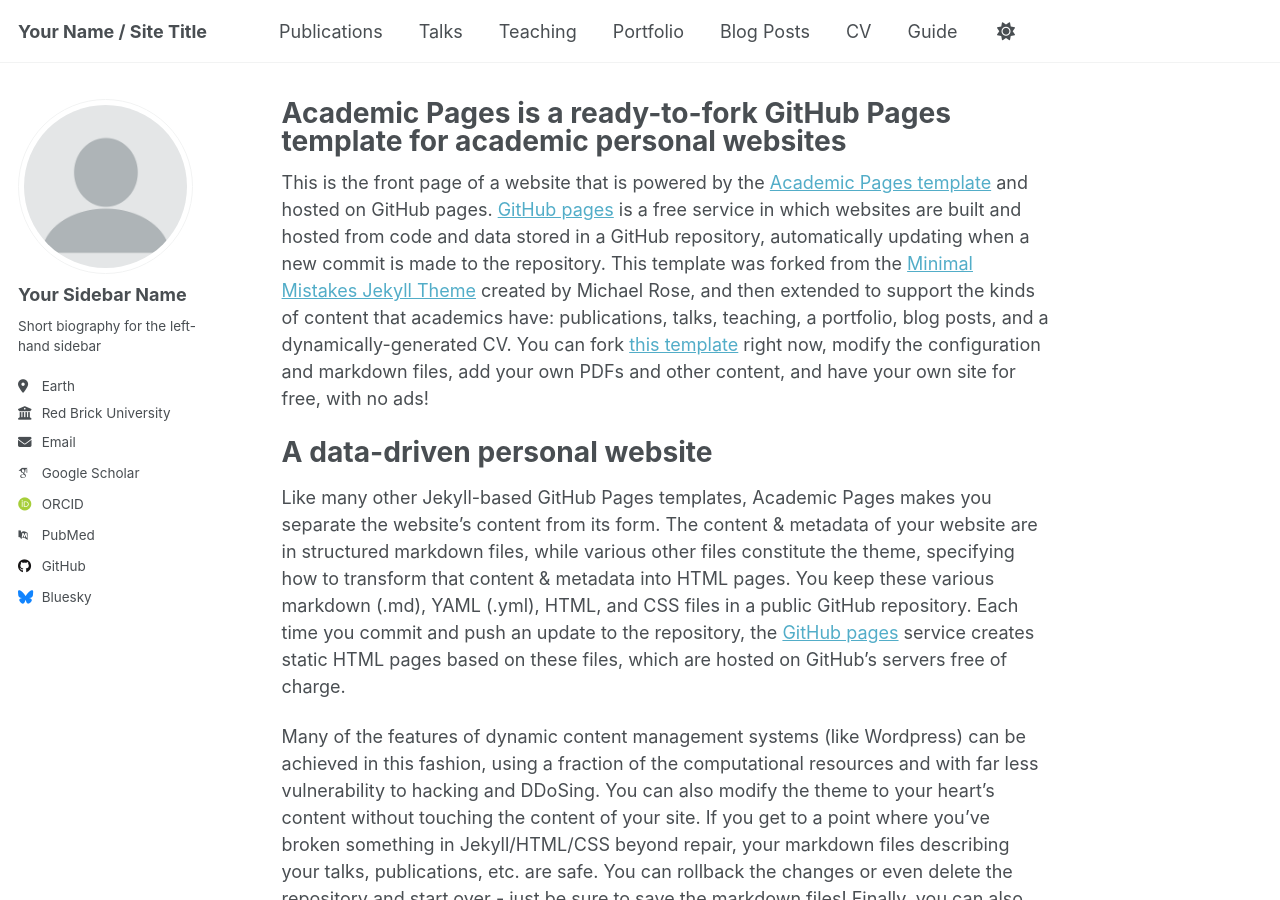
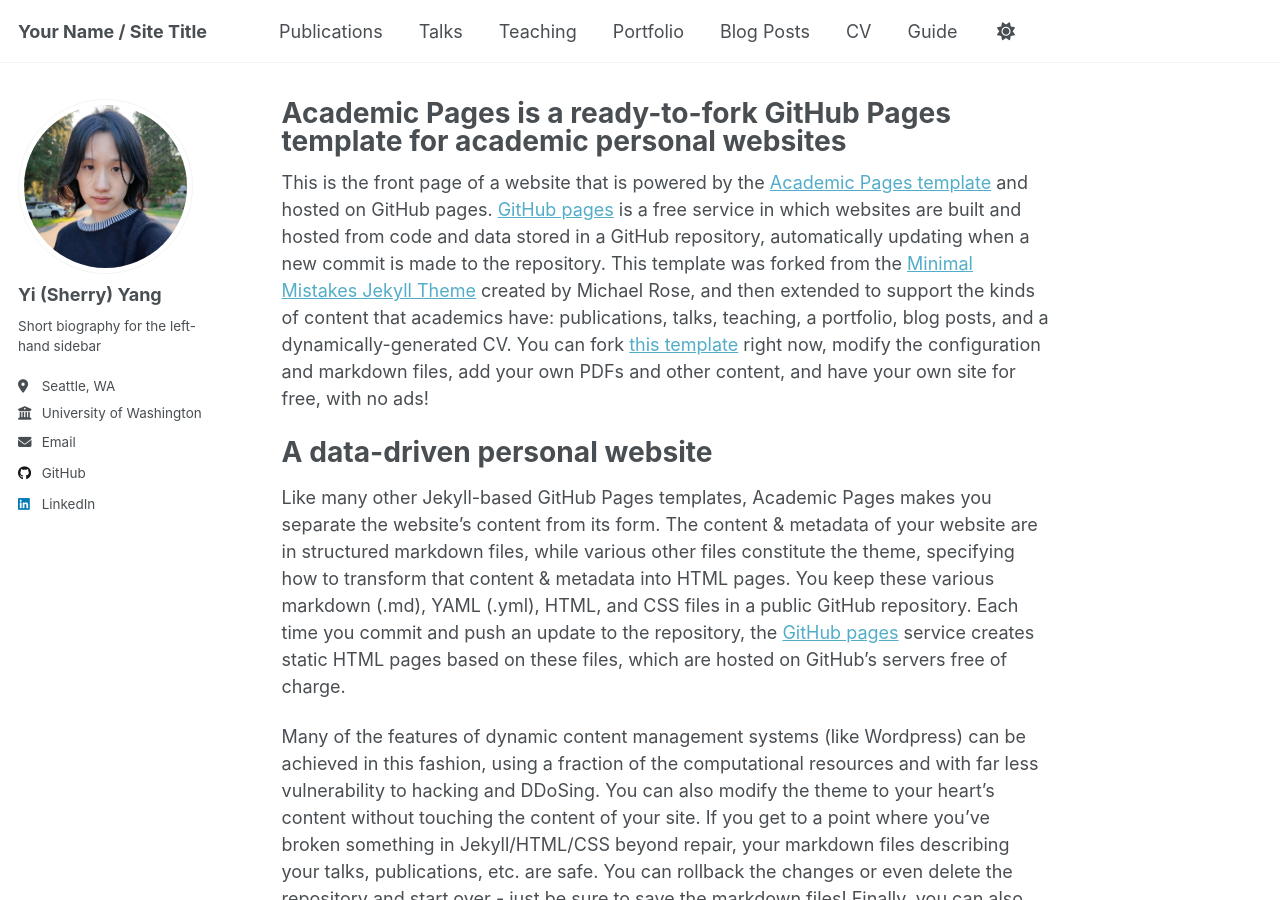
Before and after one commit to sherryyiyang/sherryyiyang.github.io, a Jekyll site: the page built from _pages/about.md, in a window 1280 px wide and 900 px high. Built offline with Jekyll 4.4.1, drawn with Linux system fonts in a browser that asks for light colours; some web fonts are replaced.

Commit message:
name and avatar

```diff
--- a/_config.yml
+++ b/_config.yml
@@ -23,22 +23,22 @@
 author:
   # Biographic information
   avatar           : "profile.png"
-  name             : "Your Sidebar Name"
+  name             : "Yi (Sherry) Yang"
   pronouns         : # example: "she/her"
   bio              : "Short biography for the left-hand sidebar"
-  location         : "Earth"
-  employer         : "Red Brick University"
+  location         : "Seattle, WA"
+  employer         : "University of Washington"
   uri              : # URL
-  email            : "none@example.org"
+  email            : "sherryyiyang@gmail.com"
 
   # Academic websites
   academia         : # URL
   arxiv            : # URL - Update with the correct link to your profile
-  googlescholar    : "https://scholar.google.com/citations?user=PS_CX0AAAAAJ"
+  googlescholar    : #"https://scholar.google.com/citations?user=PS_CX0AAAAAJ"
   impactstory      : # URL
-  orcid            : "http://orcid.org/yourorcidurl"
+  orcid            : #"http://orcid.org/yourorcidurl"
   semantic         : # URL
-  pubmed           : "https://www.ncbi.nlm.nih.gov/pubmed/?term=john+snow"
+  pubmed           : #"https://www.ncbi.nlm.nih.gov/pubmed/?term=john+snow"
   researchgate     : # URL
   scopus           : # URL
 
@@ -51,7 +51,7 @@
   stackoverflow    : # User number or user number and name (i.e., use "1" or "1/jeff-atwood")
 
   # Social media
-  bluesky          : "bsky.app" # Replace this with you Bluesky username
+  bluesky          : #"bsky.app" # Replace this with you Bluesky username
   facebook         : # Username
   flickr           : # Username
   foursquare       : # Username
@@ -60,7 +60,7 @@
   keybase          : # Username
   instagram        : # Username
   lastfm           : # Username
-  linkedin         : # Username
+  linkedin         : "sherry-yang-b09139248"
   mastodon         : # URL
   medium           : # URL
   pinterest        : # Username
```
Also changed, not shown: images/profile.png.
